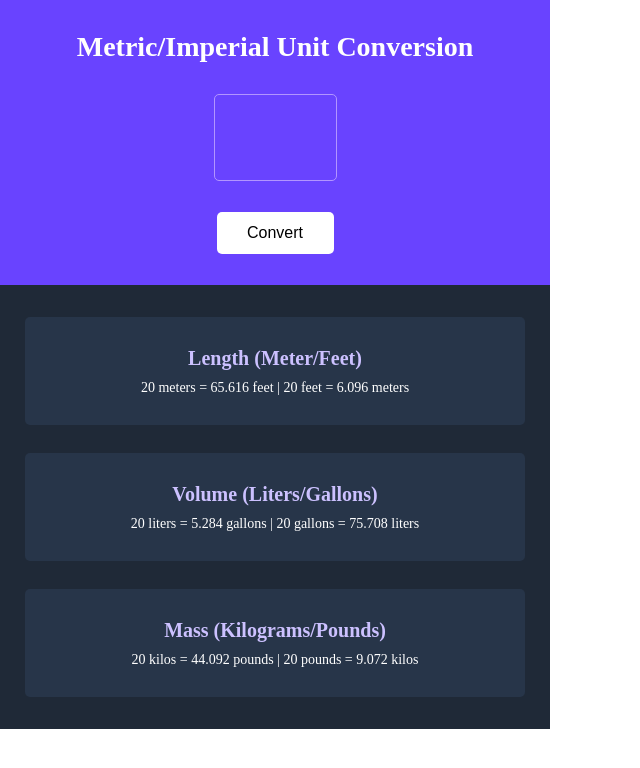
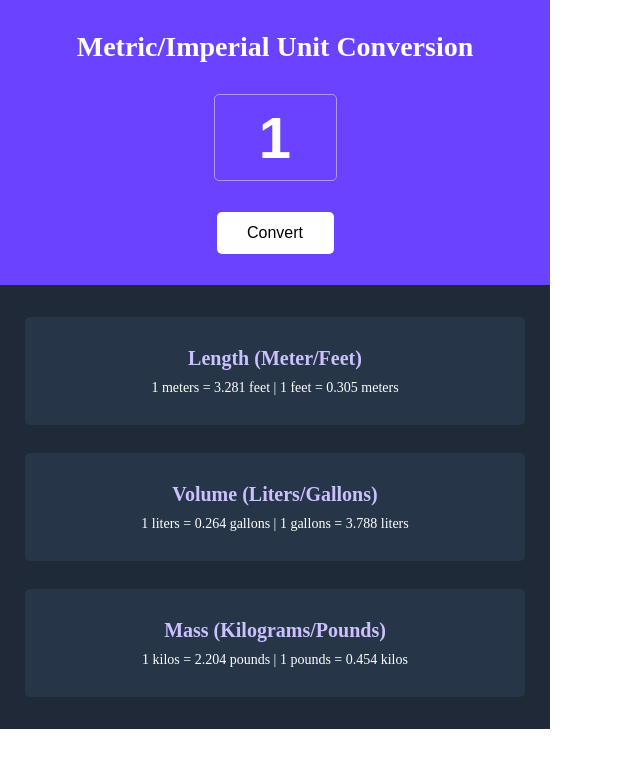
Before and after one commit to scotchmint/unit-converter, a plain HTML site: page index.html in a window 1280 px wide. Both pictures are taken after a click on the button "Convert". Shown: the whole page, without its empty margins (0-640 px from the left). Drawn offline with Linux system fonts and the light colour scheme.

Commit message:
Finish calculation and display

```diff
--- a/index.html
+++ b/index.html
@@ -12,24 +12,23 @@
     <div id="container">
         <div id="number-to-convert">
             <h2>Metric/Imperial Unit Conversion</h2>
-            <!-- <div id="number"></div> -->
-            <input type="text" id="number" name="number">
+            <input type="text" id="number" name="number" value="1">
             <button id="convert-btn">Convert</button>
         </div>
 
         <div id="converted-numbers-container">
             <div class="converted-numbers">
-                <div class="box length">
+                <div class="box">
                     <div class="head">Length (Meter/Feet)</div>
-                    <div class="tail">20 meters = 65.616 feet | 20 feet = 6.096 meters</div>
+                    <div id="length" class="tail">1 meters = 3.281 feet | 1 feet = 0.305 meters</div>
                 </div>
-                <div class="box volume">
+                <div class="box">
                     <div class="head">Volume (Liters/Gallons)</div>
-                    <div class="tail">20 liters = 5.284 gallons | 20 gallons = 75.708 liters</div>
+                    <div id="volume" class="tail">1 liters = 0.264 gallons | 1 gallons = 3.788 liters</div>
                 </div>
-                <div class="box mass">
+                <div class="box">
                     <div class="head">Mass (Kilograms/Pounds)</div>
-                    <div class="tail">20 kilos = 44.092 pounds | 20 pounds = 9.072 kilos</div>
+                    <div id="mass" class="tail">1 kilos = 2.204 pounds | 1 pounds = 0.454 kilos</div>
                 </div>
             </div>
         </div>
--- a/script.js
+++ b/script.js
@@ -4,11 +4,64 @@
 1 kilogram = 2.204 pound
 */
 
-// round numbers to 3 decimal
-// functions:
-// meters to feet = m * f
-// feets to meters = f / m
-// liters to gallons = l * g
-// gallons to liters = g / l
-// kilos to pounds = k * p
-// pounds to kilos = p / k
+const oneMeter = 3.281;
+const oneLiter = 0.264;
+const oneKilogram = 2.204;
+
+const numberInput = document.getElementById('number');
+const convertBtn = document.getElementById('convert-btn');
+const lengthEl = document.getElementById('length');
+const volumeEl = document.getElementById('volume');
+const massEl = document.getElementById('mass');
+
+function convertToFeet(number)
+{
+    return Math.round((number * oneMeter) * 1000) / 1000;
+}
+
+function convertToMeter(number)
+{
+    return Math.round((number / oneMeter) * 1000) / 1000;
+}
+
+function convertToGallon(number)
+{
+    return Math.round((number * oneLiter) * 1000) / 1000;
+}
+
+function convertToLiter(number)
+{
+    return Math.round((number / oneLiter) * 1000) / 1000;
+}
+
+function convertToPound(number)
+{
+    return Math.round((number * oneKilogram) * 1000) / 1000;
+}
+
+function convertToKilo(number)
+{
+    return Math.round((number / oneKilogram) * 1000) / 1000;
+}
+
+function calculateAndDisplay()
+{
+    let numberToConvert = numberInput.value;
+    const meterToFeet = convertToFeet(numberToConvert);
+    const feetToMeter = convertToMeter(numberToConvert);
+    const literToGallon = convertToGallon(numberToConvert);
+    const gallonToLiter = convertToLiter(numberToConvert);
+    const kiloToPound = convertToPound(numberToConvert);
+    const poundToKilo = convertToKilo(numberToConvert);
+
+    lengthEl.textContent = `${numberToConvert} meters = ${meterToFeet} feet
+    | ${numberToConvert} feet = ${feetToMeter} meters`;
+
+    volumeEl.textContent = `${numberToConvert} liters = ${literToGallon} gallons
+    | ${numberToConvert} gallons = ${gallonToLiter} liters`;
+
+    massEl.textContent = `${numberToConvert} kilos = ${kiloToPound} pounds
+    | ${numberToConvert} pounds = ${poundToKilo} kilos`;
+}
+
+convertBtn.addEventListener('click', calculateAndDisplay);
```
